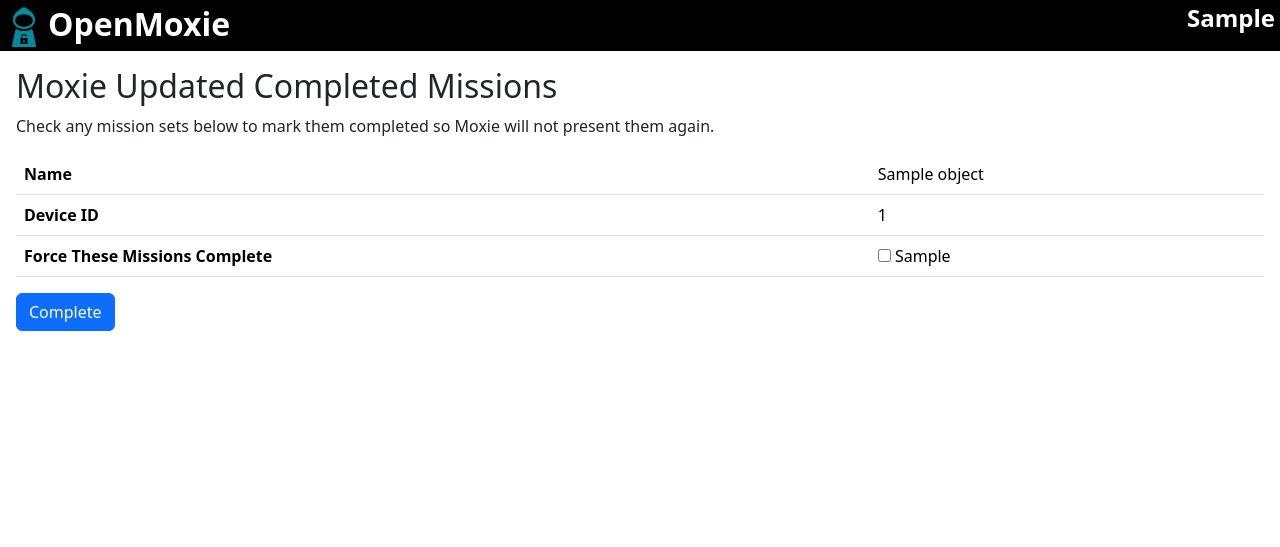
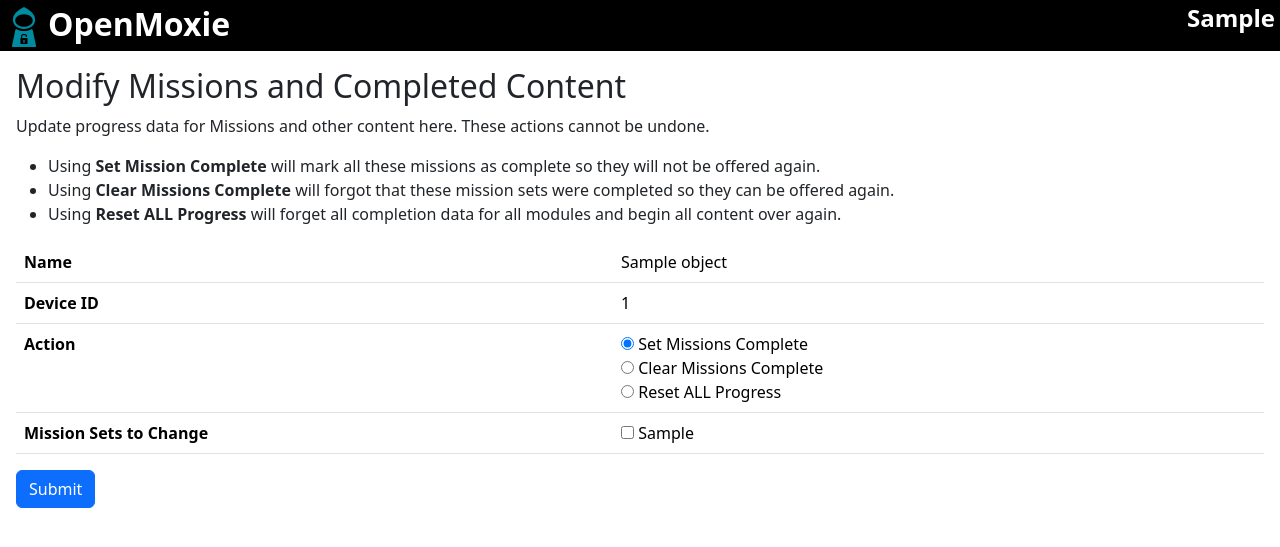
Before and after one commit to zzzeek/openmoxie, a Django app: template site/hive/templates/hive/missions.html in a window 1280 px wide. Shown: the top 547 px of the page. Run offline with Django 5.2, Linux system fonts and the light colour scheme; the template is opened without the code that fills it: most values are stand-ins (such as "Sample title", 1, 10 or a date in 2020); some libraries are stand-ins or nearby versions.

Commit message:
Adusted mission editor to allow complete/forget/reset all options. (#15)

```diff
--- a/site/hive/mqtt/robot_data.py
+++ b/site/hive/mqtt/robot_data.py
@@ -201,6 +201,9 @@ class RobotData:
         device = MoxieDevice.objects.get(device_id=robot_id)
         last_mbh = MentorBehavior.objects.filter(device=device).order_by('-timestamp').first()
         inst_id = last_mbh.instance_id if last_mbh else 1
+        # Make sorting easy by giving them all unique timestamps, it seems weird to use future times
+        # so go back 1s to start and add 1 each time
+        rec_ts = now_ms() - 1000
         recs = []
         for cid in content_id_list:
             recs.append(MentorBehavior(device=device,
@@ -209,9 +212,10 @@ class RobotData:
                                  module_id=module_id,
                                  content_id=cid,
                                  content_day=last_mbh.content_day if last_mbh else "1",
-                                 timestamp=last_mbh.timestamp+1 if last_mbh else now_ms()
+                                 timestamp=rec_ts
                     ))
             inst_id += 1
+            rec_ts += 1
         MentorBehavior.objects.bulk_create(recs)
 
     # Get mentor behaviors
--- a/site/hive/templates/hive/dashboard.html
+++ b/site/hive/templates/hive/dashboard.html
@@ -25,7 +25,7 @@
     {% if device.robot_config.wake_button_enabled and device.device_id in live %}
     <a class="btn btn-success btn-sm" href="{% url 'hive:moxie_wake' device.pk %}">Wake</a>
     {% endif %}
-    <a title="Bootstrap previously completed missions." class="btn btn-secondary btn-sm" href="{% url 'hive:moxie_missions' device.pk %}">Init Missions</a>
+    <a title="Modify completed missions or reset content progress" class="btn btn-secondary btn-sm" href="{% url 'hive:moxie_missions' device.pk %}">Content Progress</a>
   </td>
   </tr>
   {% endfor %}
--- a/site/hive/templates/hive/missions.html
+++ b/site/hive/templates/hive/missions.html
@@ -3,15 +3,30 @@
 {% block content %}
 <div class="moxheader"><a href="{% url 'hive:dashboard' %}"><img class="moximage" src="{% static 'hive/openmoxie_logo.svg' %}"></a>OpenMoxie<span class="moxversion">{{moxie_version}}</span></div>
 <div class="p-3">
-<h2>Moxie Updated Completed Missions</h2>
-<p>Check any mission sets below to mark them completed so Moxie will not present them again.</p>
+<h2>Modify Missions and Completed Content</h2>
+<p>
+Update progress data for Missions and other content here.  These actions cannot be undone.
+<ul>
+  <li>Using <b>Set Mission Complete</b> will mark all these missions as complete so they will not be offered again.</li>
+  <li>Using <b>Clear Missions Complete</b> will forgot that these mission sets were completed so they can be offered again.</li>
+  <li>Using <b>Reset ALL Progress</b> will forget all completion data for all modules and begin all content over again.</li>
+</ul>
+</p>
 <div class="moxie-window">
   <form id="moxie_edit" action="{% url 'hive:mission_edit' object.pk %}" method="post">
   {% csrf_token %}
   <table class="table">
     <tr><th>Name</th><td>{{object.name}}</td></tr>
     <tr><th>Device ID</th><td>{{object.device_id}}</td></tr>
-    <tr><th>Force These Missions Complete</th><td>
+    <tr><th>Action</th><td>
+      <input type="radio" id="option1" name="mission_action" value="complete" checked>
+      <label for="option1">Set Missions Complete</label><br>
+      <input type="radio" id="option2" name="mission_action" value="forget">
+      <label for="option2">Clear Missions Complete</label><br>
+      <input type="radio" id="option3" name="mission_action" value="reset">
+      <label for="option3">Reset ALL Progress</label>
+    </td></tr>
+    <tr><th>Mission Sets to Change</th><td>
         {% for option in mission_sets %}
         <input type="checkbox" name="mission_sets" value="{{ option.0 }}" id="mission_set_{{ option.0 }}">
         <label for="mission_set_{{ option.0 }}">{{ option.1 }}</label>
@@ -19,7 +34,7 @@
         {% endfor %}
      </td></tr>
   </table>
-  <button type="submit" class="btn btn-primary">Complete</button>
+  <button type="submit" class="btn btn-primary">Submit</button>
 </form>
 </div>
 </div>
```
Also changed, not shown: site/hive/views.py (+21 -6 lines).
